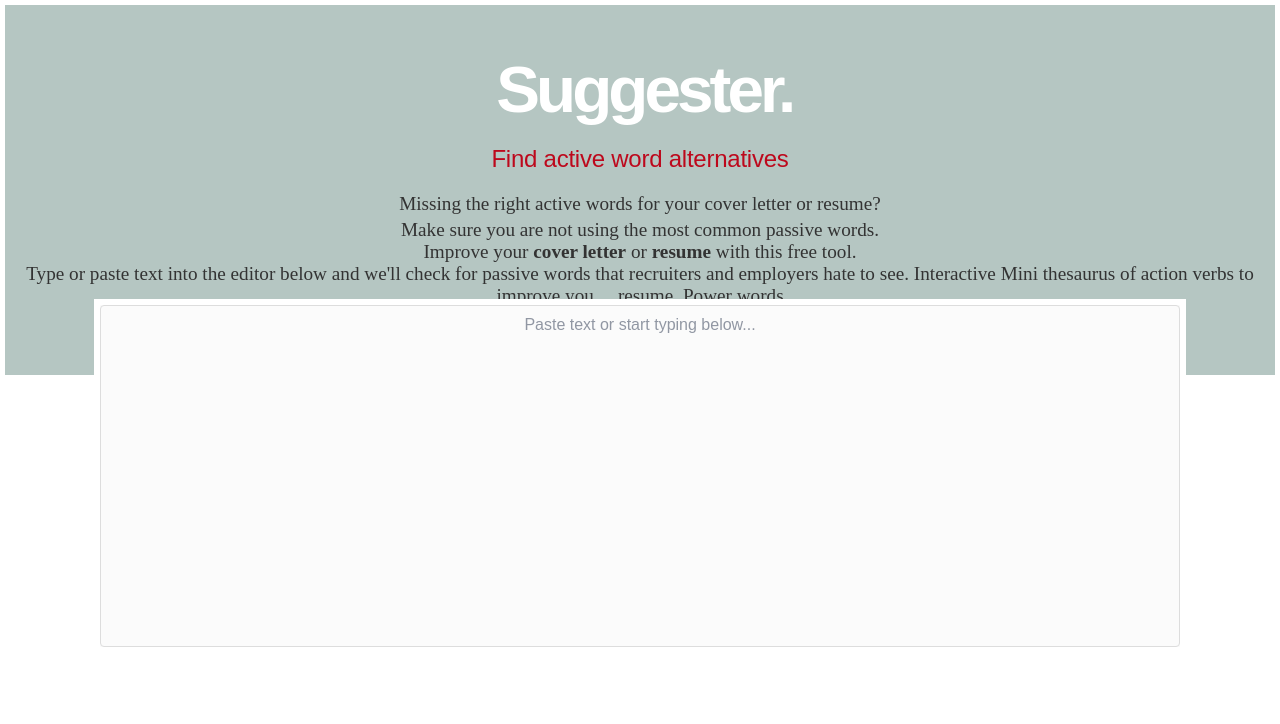
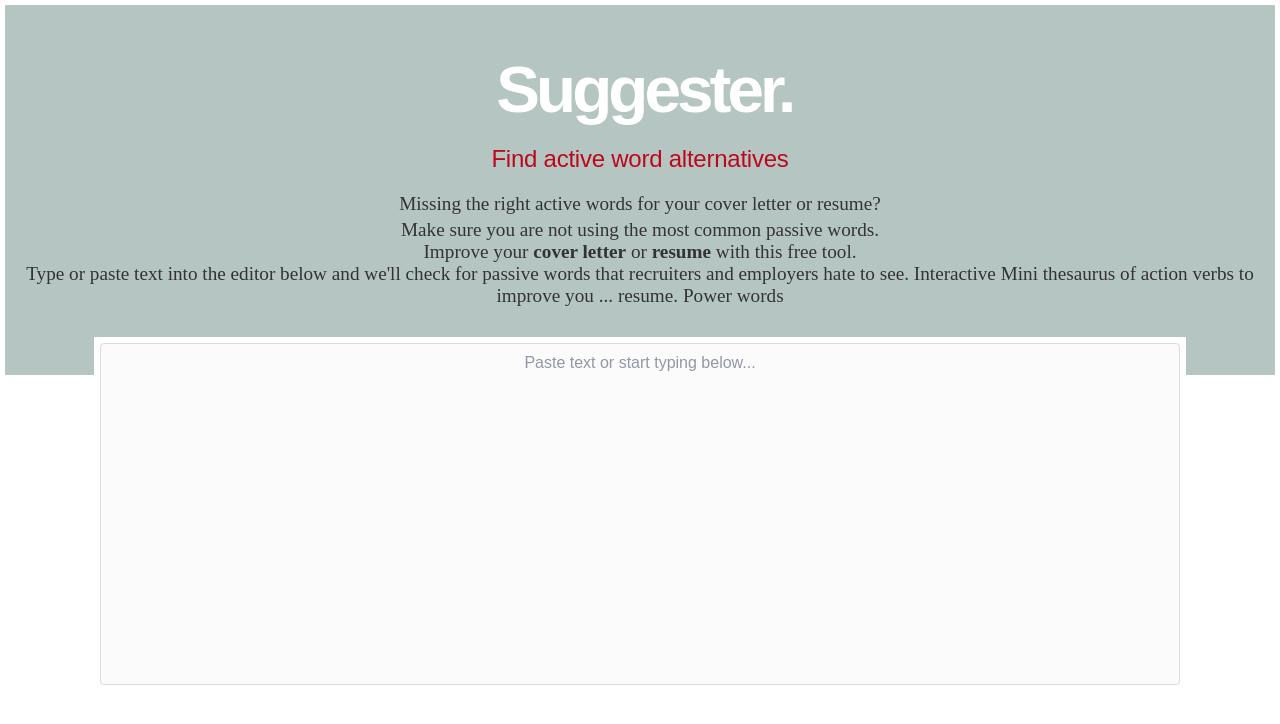
Before and after one commit to pagetribe/wordsmith, a React (Create React App) app: page / in a window 1280 px wide. Shown: the top 724 px of the page. Built offline with nearby package versions, Linux system fonts and the light colour scheme.

Commit message:
fixed editor covering intro css

```diff
--- a/src/index.css
+++ b/src/index.css
@@ -84,7 +84,7 @@ h2 {
   text-align: center;
   /* height: 60%; */
   background-color: #fbfbfb;
-  margin-top: -6%;
+  margin-top: -3%;
   border: var(--border-width) solid #fff;
   /* border-radius: 5px; */
   /* outline: #fff solid 6px; */
```
